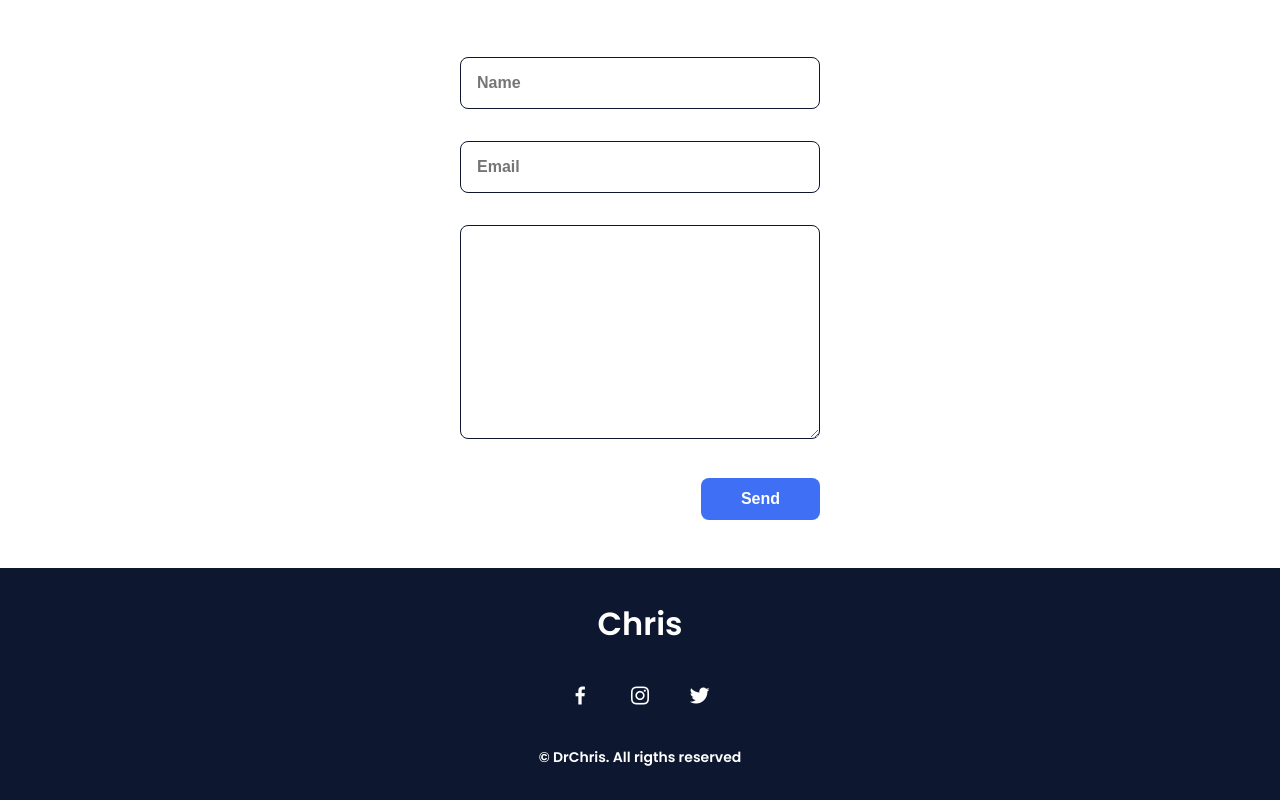
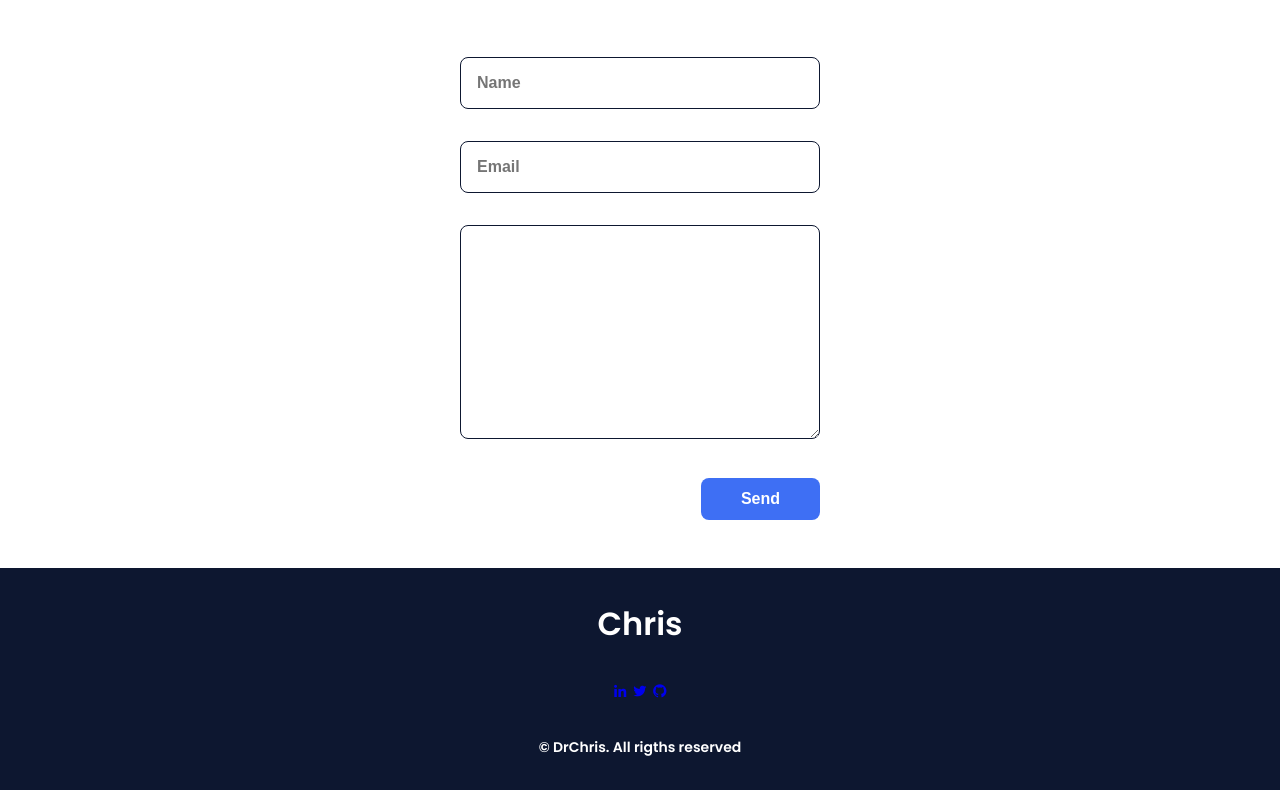
Before and after one commit to cweber-vmw/DrChrisAboutMe, a plain HTML site: page index.html in a window 1280 px wide. Shown: the part 2773-3573 px from the top of the page. Drawn offline with nearby package versions, Linux system fonts and the light colour scheme.

Commit message:
modified:   .DS_Store 	modified:   index.html Updates to Social Media Links - CLW
 Committer: Christopher Weber <cweber-vmw>

```diff
--- a/index.html
+++ b/index.html
@@ -179,9 +179,9 @@
         <footer class="footer">
             <p class="footer__title">Chris</p>
             <div class="footer__social">
-                <a href="#" class="footer__icon"><i class='bx bxl-facebook' ></i></a>
-                <a href="#" class="footer__icon"><i class='bx bxl-instagram' ></i></a>
-                <a href="#" class="footer__icon"><i class='bx bxl-twitter' ></i></a>
+                <a href="https://www.linkedin.com/in/thechristopherweber/"><i class='bx bxl-linkedin'></i></a>
+                <a href="https://x.com/CLWeberTech"><i class='bx bxl-twitter' ></i></a>
+                <a href="https://github.com/cweber-vmw"><i class='bx bxl-github' ></i></a>
             </div>
             <p class="footer__copy">&#169; DrChris. All rigths reserved</p>
         </footer>
```
Also changed, not shown: 1 other file.
